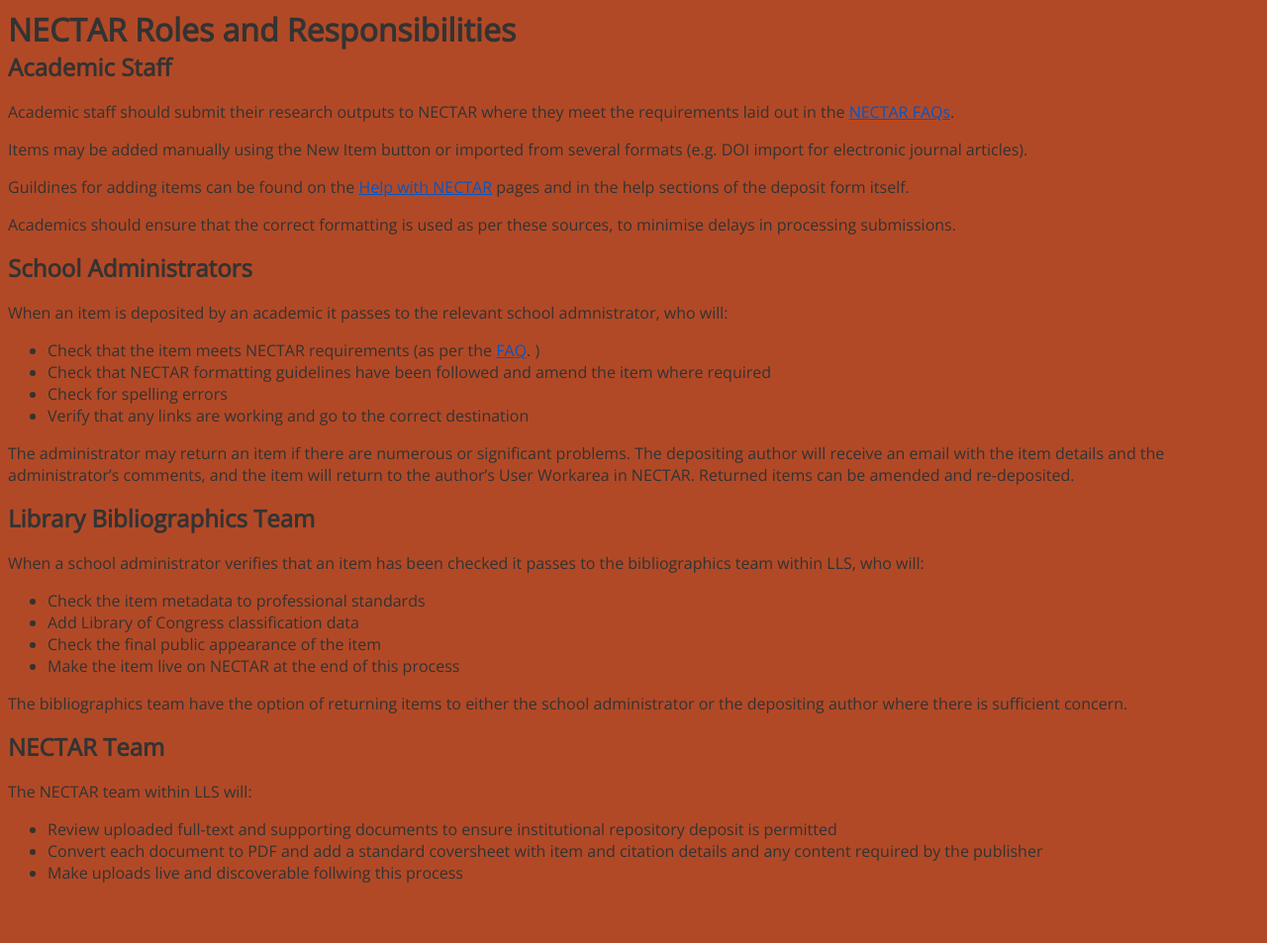
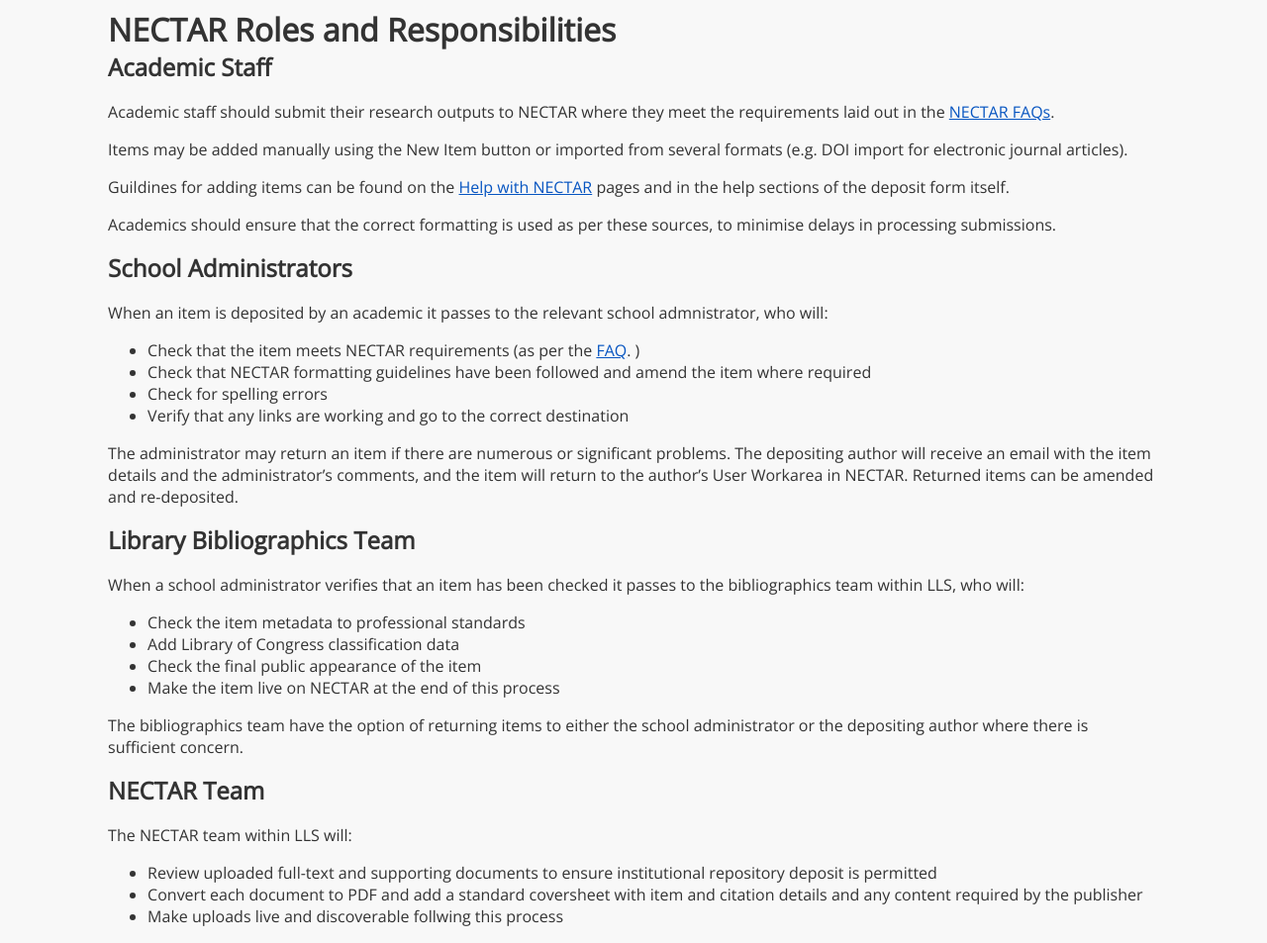
Before and after one commit to NickDimmock/nectar-roles, a Jekyll site: the page built from index.md, in a window 1280 px wide. Shown: the whole page at 99% size. Built offline with Jekyll 4.4.1, drawn with Linux system fonts in a browser that asks for light colours; nearby versions of some CDN libraries; Markdown is read by kramdown in place of the engine named in the settings; before the commit the page ends 909 px from its top, so only the background shows below that.

Commit message:
CSS tweaks

```diff
--- a/_layouts/default.html
+++ b/_layouts/default.html
@@ -11,6 +11,8 @@
 		<![endif]-->
 	</head>
 	<body>
+	<div id="content">
 		{{ content }}
+	</div>
 	</body>
 </html>
--- a/index.md
+++ b/index.md
@@ -2,6 +2,7 @@
 title: NECTAR roles and responsibilities
 layout: default
 ---
+
 # NECTAR Roles and Responsibilities
 
 ## Academic Staff
--- a/stylesheets/styles.css
+++ b/stylesheets/styles.css
@@ -1,14 +1,10 @@
 body {
-  background: #B24926;
+  background: #f8f8f8;
   font-family: "Open Sans", Arial, Helvetica, sans-serif;
   color: #333;
 }
 #content {
 	margin: 0 8% 0 8%;
-	background: #fff;
-	border-radius: 8px;
-	padding: 1em;
-	border: 1px solid #444;
 }
 h1 {
 	margin: 0;
```
